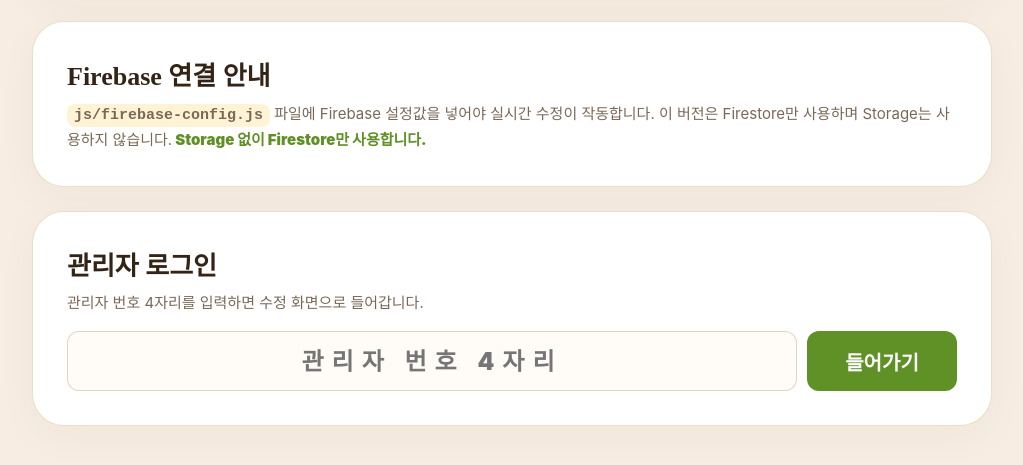
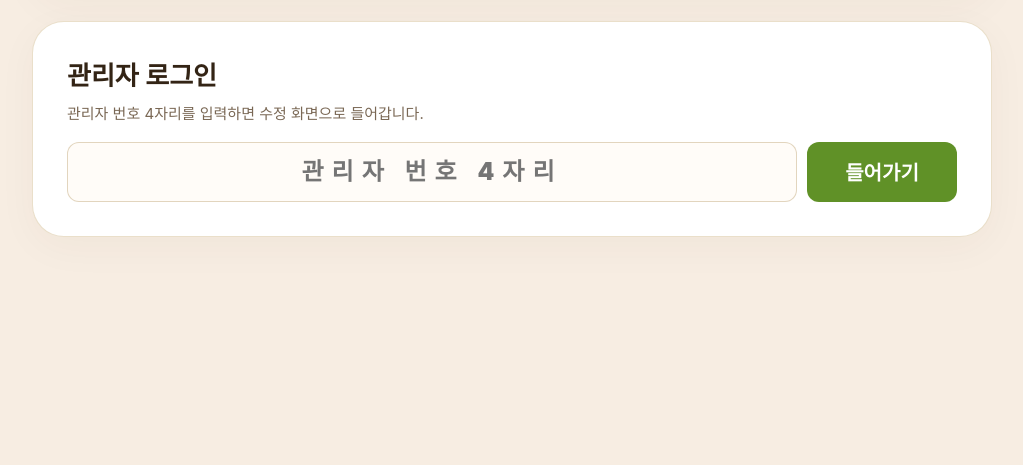
Before and after one commit to tenms/grandma-s-hand, a plain HTML site: page admin.html in a window 1280 px wide. Shown: the part 181-646 px from the top of the page, without its empty margins (128-1151 px from the left). Drawn offline with Linux system fonts and the light colour scheme; no server answers; a web font is replaced by a local one.

Commit message:
Update admin.html

```diff
--- a/admin.html
+++ b/admin.html
@@ -17,8 +17,6 @@
       </div>
       <a href="index.html">메인으로 돌아가기</a>
     </header>
-
-    <section class="admin-login firebase-guide"><h2>Firebase 연결 안내</h2><p><code>js/firebase-config.js</code> 파일에 Firebase 설정값을 넣어야 실시간 수정이 작동합니다. 이 버전은 Firestore만 사용하며 Storage는 사용하지 않습니다.</p></section>
 
     <section id="loginBox" class="admin-login">
       <h2>관리자 로그인</h2>
```
